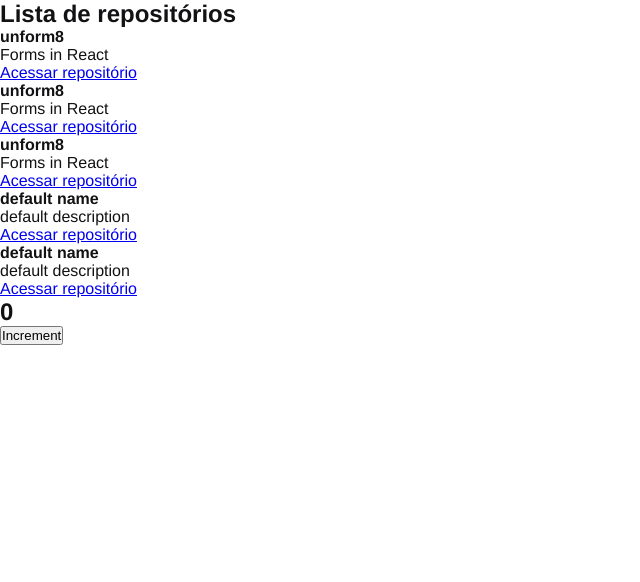
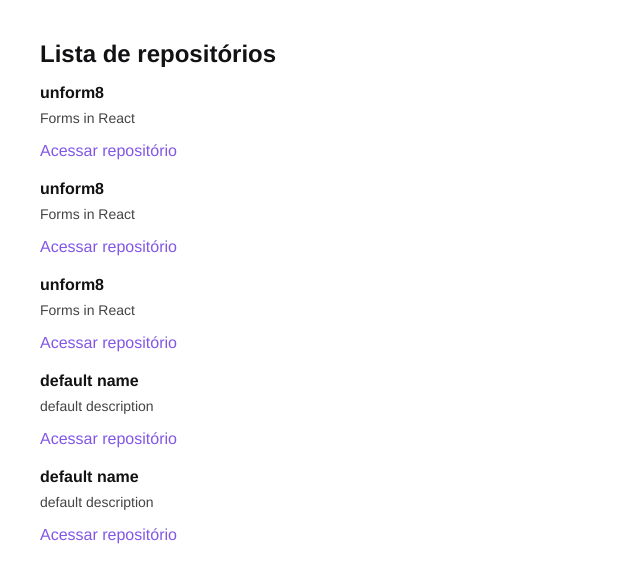
Before and after one commit to caiohenrique-developer/01-github-explorer, a React app: page / in a window 1280 px wide. Shown: the top 582 px of the page, without its empty margins (0-640 px from the left). Built offline with nearby package versions, Linux system fonts and the light colour scheme.

Commit message:
:sparkles: [ FEAT ]: Add style to repository lists

```diff
--- a/src/App.jsx
+++ b/src/App.jsx
@@ -1,4 +1,3 @@
-import { Counter } from './components/Counter';
 import { RepositoryList } from './components/RepositoryList';
 
 import './styles/globals.scss';
@@ -7,7 +6,6 @@
     return (
         <>
             <RepositoryList />
-            <Counter />
         </>
     );
 }
--- a/src/components/Counter.jsx
+++ /dev/null
@@ -1,16 +0,0 @@
-import { useState } from "react"
-
-export function Counter() {
-    const [counter, setCounter] = useState(0);
-
-    function increment() {
-        setCounter(counter + 1);
-    }
-
-    return (
-        <div>
-            <h2>{counter}</h2>
-            <button type="button" onClick={increment}>Increment</button>
-        </div>
-    )
-}
--- a/src/components/RepositoryList.jsx
+++ b/src/components/RepositoryList.jsx
@@ -1,4 +1,6 @@
 import { RepositoryItem } from "./RepositoryItem";
+
+import '../styles/repositories.scss';
 
 const repositoryInfo = {
     name: "unform8",
--- /dev/null
+++ b/src/styles/repositories.scss
@@ -0,0 +1,26 @@
+section.repository-list {
+    margin: 40px;
+
+    h1 { margin-bottom: 16px; }
+
+    ul {
+        list-style: none;
+
+        li {
+            & + li { margin-top: 20px; }
+
+            p {
+                font-size: 14px;
+                color: #444;
+                margin-top: 8px;
+            }
+
+            a {
+                display: inline-block;
+                margin-top: 16px;
+                text-decoration: none;
+                color: #8257e6;
+            }
+        }
+    }
+}
```
